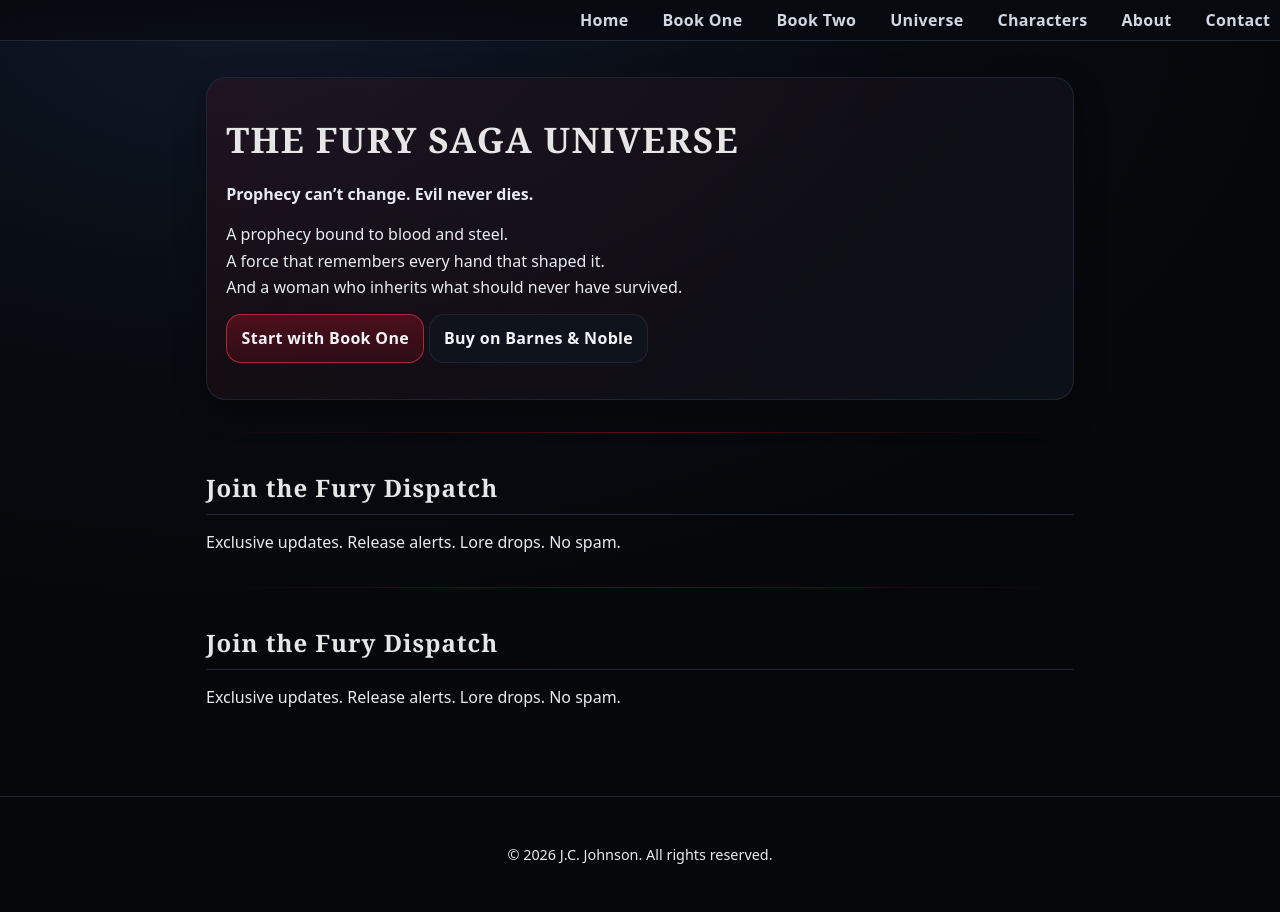
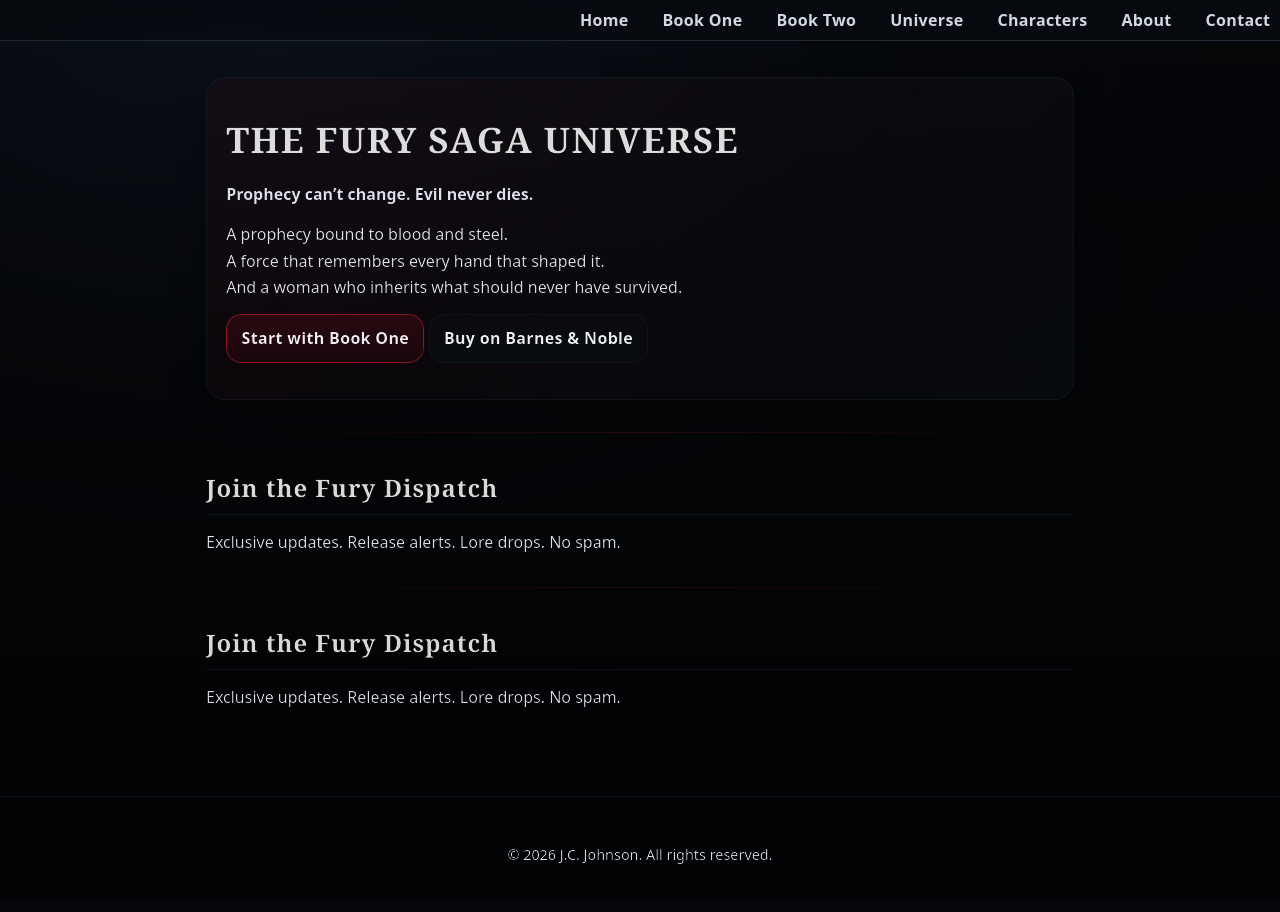
Before and after one commit to Johnson8310/The_Fury_Saga_Universe, a Jekyll site: the page built from index.md, in a window 1280 px wide. Built offline with Jekyll 4.4.1, drawn with Linux system fonts in a browser that asks for light colours.

Commit message:
Implement atmospheric overlay in CSS
Added an atmospheric overlay effect to the body using gradients and mix-blend-mode.

```diff
--- a/assets/css/style.css
+++ b/assets/css/style.css
@@ -25,6 +25,31 @@ html, body{
   line-height: 1.65;
 }
 
+/* =====================
+   Atmospheric Overlay
+===================== */
+
+body::before {
+  content: "";
+  position: fixed;
+  inset: 0;
+  pointer-events: none;
+  z-index: 0;
+
+  background:
+    radial-gradient(
+      1200px 600px at 50% -20%,
+      rgba(255,255,255,0.04),
+      transparent 60%
+    ),
+    linear-gradient(
+      to bottom,
+      rgba(0,0,0,0.35),
+      rgba(0,0,0,0.65)
+    );
+
+  mix-blend-mode: overlay;
+}
 a{ color: var(--link); text-decoration: none; }
 a:hover{ text-decoration: underline; }
 
```
